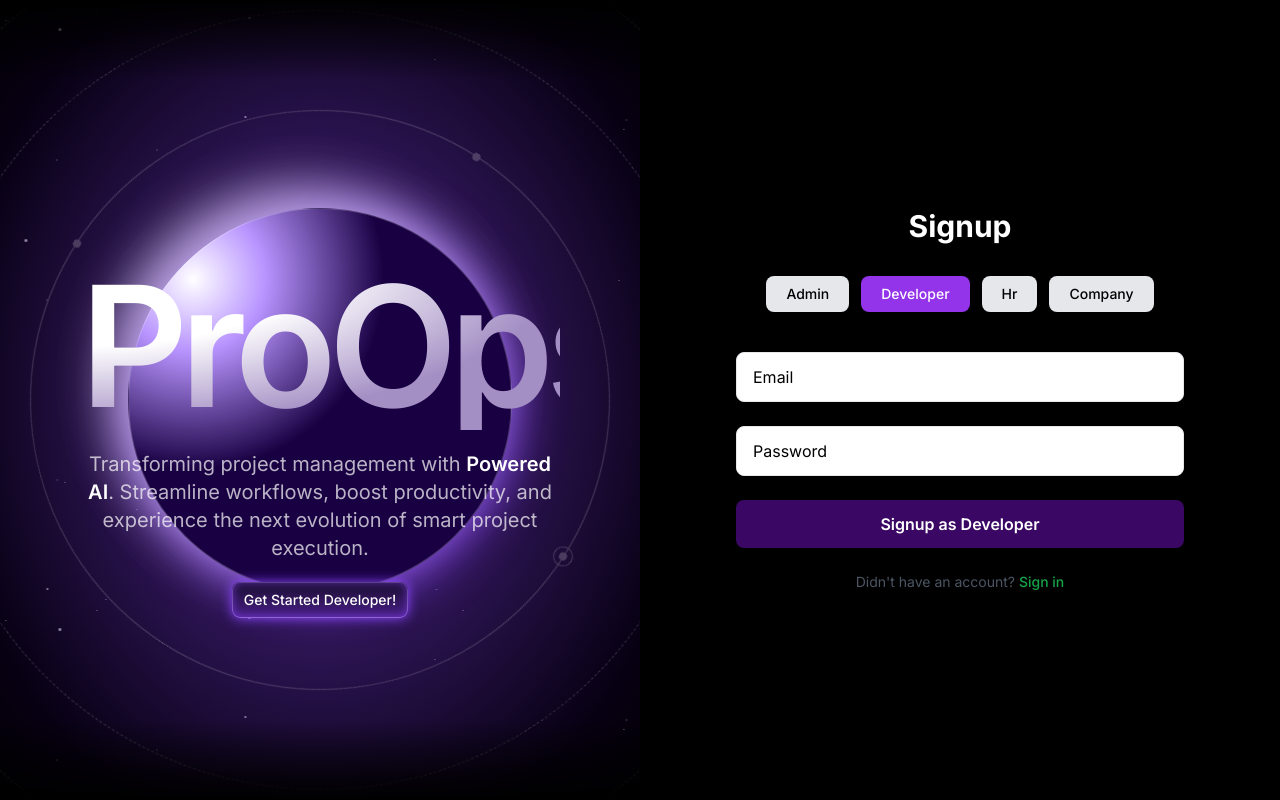
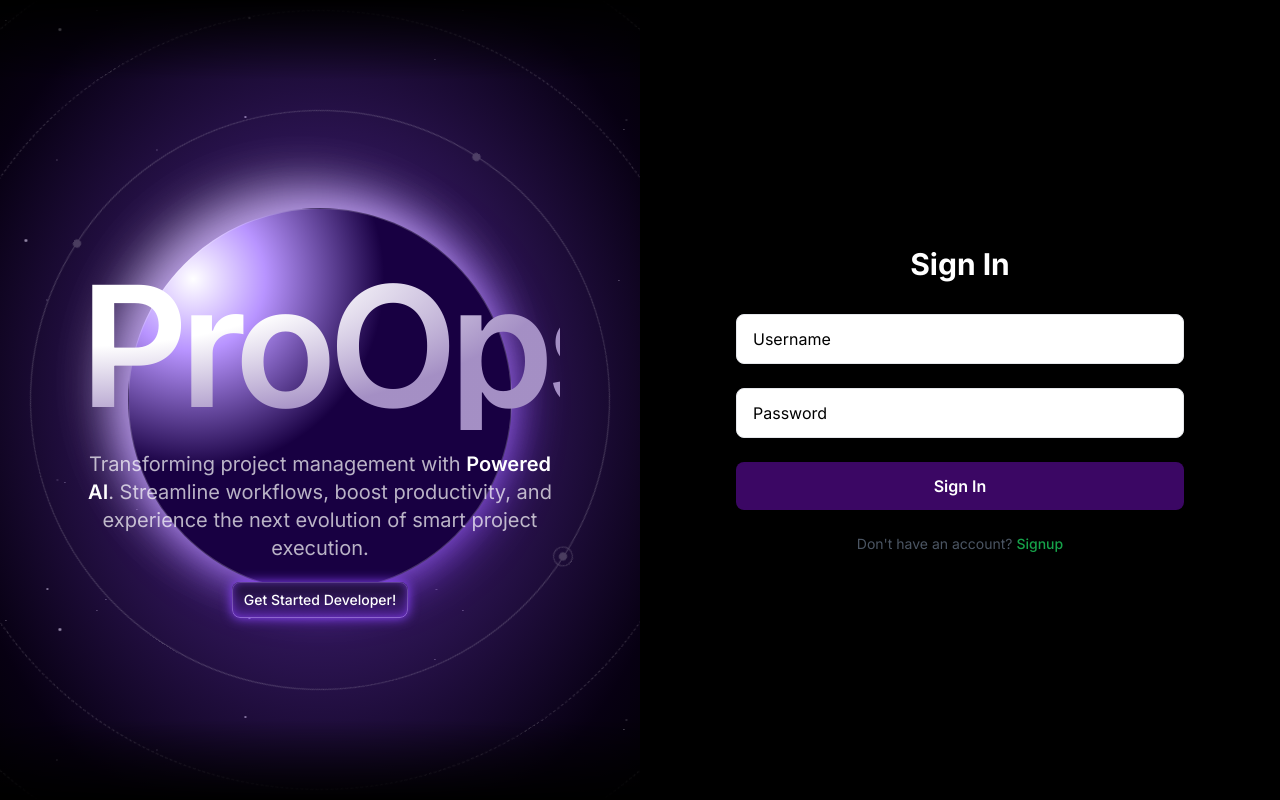
Before and after one commit to sandyddeveloper/ProOpsX-AI, a Next.js app: page /auth/signin in a window 1280 px wide. Built offline with nearby package versions, Linux system fonts and the light colour scheme.

Commit message:
auth completed fully

```diff
--- a/package.json
+++ b/package.json
@@ -16,6 +16,7 @@
     "@lottiefiles/dotlottie-react": "^0.7.2",
     "@mui/icons-material": "^7.3.2",
     "@mui/material": "^7.3.2",
+    "axios": "^1.12.2",
     "framer-motion": "^11.3.2",
     "js-cookie": "^3.0.5",
     "lucide-react": "^0.544.0",
--- a/src/app/auth/signin/page.tsx
+++ b/src/app/auth/signin/page.tsx
@@ -1,119 +1,118 @@
 "use client";
 import React, { useState } from "react";
 import Link from "next/link";
+import axios from "axios";
 import AuthLayout from "../AuthLayout";
 
 export default function SigninPage() {
-  const [role, setRole] = useState("developer");
   const [form, setForm] = useState({
     username: "",
-    email: "",
     password: "",
-    confirmPassword: "",
-    companyPhone: "",
-    companyEmail: "",
   });
 
-  const handleChange = (
-    e: React.ChangeEvent<HTMLInputElement | HTMLSelectElement>
-  ) => {
-    const { name, value, files } = e.target as HTMLInputElement;
+  const [loading, setLoading] = useState(false);
+  const [message, setMessage] = useState("");
+
+  const handleChange = (e: React.ChangeEvent<HTMLInputElement | HTMLSelectElement>) => {
+    const { name, value } = e.target;
     setForm({
       ...form,
-      [name]: files ? files[0] : value,
+      [name]: value,
     });
   };
 
-  const handleSubmit = (e: React.FormEvent) => {
+  const handleSubmit = async (e: React.FormEvent) => {
     e.preventDefault();
-    console.log("Form submitted:", { role, ...form });
+    setLoading(true);
+    setMessage("");
+
+    try {
+      // Call your Spring Boot login API
+      const response = await axios.post("http://localhost:8080/api/auth/signin", {
+        username: form.username,
+        password: form.password,
+      });
+
+      const { token, username, roles } = response.data;
+
+      // Optional: store in localStorage for client-side usage
+      localStorage.setItem("token", token);
+      localStorage.setItem("username", username);
+      localStorage.setItem("roles", JSON.stringify(roles));
+
+      // Save JWT in a secure cookie via Next.js API route
+      await fetch("/api/auth/set-cookies", {
+        method: "POST",
+        headers: { "Content-Type": "application/json" },
+        body: JSON.stringify({ token }),
+        credentials: "include", // IMPORTANT
+      });
+
+
+      setMessage("Login successful ✅ Redirecting...");
+
+      // Redirect to dashboard
+      setTimeout(() => {
+        window.location.href = "/dashboard";
+      }, 1000);
+    } catch (error: any) {
+      if (error.response && error.response.data) {
+        setMessage(error.response.data.message || "Invalid credentials!");
+      } else {
+        setMessage("Something went wrong. Please try again.");
+      }
+    } finally {
+      setLoading(false);
+    }
   };
 
   return (
     <AuthLayout>
       <div className="min-h-screen flex flex-col justify-center px-4 sm:px-6 lg:px-8">
-        {/* Title */}
-        <h2 className="text-3xl font-bold text-center mb-8">Signup</h2>
+        <h2 className="text-3xl font-bold text-center mb-8">Sign In</h2>
 
-        {/* Role Toggle */}
-        <div className="flex flex-wrap justify-center gap-3 mb-10">
-          {["admin", "developer", "hr", "company"].map((r) => (
-            <button
-              key={r}
-              onClick={() => setRole(r)}
-              className={`px-5 py-2 rounded-lg text-sm font-medium transition ${role === r
-                  ? "bg-purple-600 text-white"
-                  : "bg-gray-200 text-black hover:bg-gray-300"
-                }`}
-            >
-              {r.charAt(0).toUpperCase() + r.slice(1)}
-            </button>
-          ))}
-        </div>
-
-        {/* Form */}
-        <form
-          onSubmit={handleSubmit}
-          className="w-full max-w-lg mx-auto space-y-6"
-        >
-          {/* Email */}
+        <form onSubmit={handleSubmit} className="w-full max-w-lg mx-auto space-y-6">
           <input
-            type="email"
-            name="email"
-            placeholder="Email"
-            value={form.email}
+            type="text"
+            name="username"
+            placeholder="Username"
+            value={form.username}
             onChange={handleChange}
-            className="w-full border rounded-lg px-4 py-3 text-black placeholder-black"
+            required
+            className="w-full border rounded-lg px-4 py-3 text-black placeholder-black focus:outline-none focus:ring-2 focus:ring-purple-600"
           />
 
-          {/* Password */}
           <input
             type="password"
             name="password"
             placeholder="Password"
             value={form.password}
             onChange={handleChange}
-            className="w-full border rounded-lg px-4 py-3 text-black placeholder-black"
+            required
+            className="w-full border rounded-lg px-4 py-3 text-black placeholder-black focus:outline-none focus:ring-2 focus:ring-purple-600"
           />
 
-          {/* Company Fields */}
-          {role === "company" && (
-            <div className="grid grid-cols-1 sm:grid-cols-2 gap-6">
-              <input
-                type="text"
-                name="companyPhone"
-                placeholder="Phone Number"
-                value={form.companyPhone}
-                onChange={handleChange}
-                className="w-full border rounded-lg px-4 py-3 text-black placeholder-black"
-              />
-              <input
-                type="email"
-                name="companyEmail"
-                placeholder="Company Email"
-                value={form.companyEmail}
-                onChange={handleChange}
-                className="w-full border rounded-lg px-4 py-3 text-black placeholder-black"
-              />
-            </div>
+          <button
+            type="submit"
+            disabled={loading}
+            className="w-full bg-purple-950 text-white py-3 rounded-lg hover:bg-purple-700 transition font-semibold disabled:opacity-50"
+          >
+            {loading ? "Signing in..." : "Sign In"}
+          </button>
+
+          {message && (
+            <p
+              className={`text-center text-sm mt-4 ${message.includes("successful") ? "text-green-600" : "text-red-600"
+                }`}
+            >
+              {message}
+            </p>
           )}
 
-          {/* Submit Button */}
-          <button
-            type="submit"
-            className="w-full bg-purple-950 text-white py-3 rounded-lg hover:bg-purple-700 transition font-semibold"
-          >
-            Signup as {role.charAt(0).toUpperCase() + role.slice(1)}
-          </button>
-
-          {/* Footer */}
           <p className="text-center text-sm text-gray-600 mt-6">
-            Didn&apos;t have an account?{" "}
-            <Link
-              href="/auth/signup"
-              className="text-green-600 hover:text-green-700 font-medium"
-            >
-              Sign in
+            Don&apos;t have an account?{" "}
+            <Link href="/auth/signup" className="text-green-600 hover:text-green-700 font-medium">
+              Signup
             </Link>
           </p>
         </form>
--- a/src/app/auth/signup/page.tsx
+++ b/src/app/auth/signup/page.tsx
@@ -1,6 +1,7 @@
 "use client";
 import React, { useState, DragEvent } from "react";
 import Link from "next/link";
+import axios from "axios";
 import AuthLayout from "../AuthLayout";
 
 export default function SignupPage() {
@@ -10,47 +11,62 @@ export default function SignupPage() {
     email: "",
     password: "",
     confirmPassword: "",
-    companyName: "",
-    companyAddress: "",
-    companyPhone: "",
-    companyEmail: "",
-    industryType: "",
-    website: "",
-    employees: "",
-    companyLogo: null as File | null,
   });
+  const [loading, setLoading] = useState(false);
+  const [message, setMessage] = useState("");
 
-  const handleChange = (e: React.ChangeEvent<HTMLInputElement | HTMLSelectElement>) => {
-    const { name, value, files } = e.target as HTMLInputElement;
-    setForm({ ...form, [name]: files ? files[0] : value });
-  };
-
-  const handleDrop = (e: DragEvent<HTMLDivElement>) => {
-    e.preventDefault();
-    const file = e.dataTransfer.files[0];
-    if (file && file.type.startsWith("image/")) {
-      setForm({ ...form, companyLogo: file });
-    }
+  const handleChange = (
+    e: React.ChangeEvent<HTMLInputElement | HTMLSelectElement>
+  ) => {
+    const { name, value } = e.target;
+    setForm({ ...form, [name]: value });
   };
 
   const handleDragOver = (e: DragEvent<HTMLDivElement>) => {
     e.preventDefault();
   };
 
-  const handleSubmit = (e: React.FormEvent) => {
+  const handleSubmit = async (e: React.FormEvent) => {
     e.preventDefault();
-    console.log("Form submitted:", { role, ...form });
+
+    if (form.password !== form.confirmPassword) {
+      setMessage("Passwords do not match!");
+      return;
+    }
+
+    setLoading(true);
+    setMessage("");
+
+    try {
+      const response = await axios.post("http://localhost:8080/api/auth/signup", {
+        username: form.username,
+        email: form.email,
+        password: form.password,
+        role: [role], // Backend expects array of roles
+      });
+
+      setMessage(response.data.message || "User registered successfully!");
+    } catch (error: any) {
+      if (error.response && error.response.data) {
+        setMessage(error.response.data.message || "Signup failed!");
+      } else {
+        setMessage("Something went wrong. Please try again.");
+      }
+    } finally {
+      setLoading(false);
+    }
   };
 
   return (
     <AuthLayout>
-      <div className="min-h-screen flex flex-col justify-center px-4 sm:px-6 ">
+      <div className="min-h-screen flex flex-col justify-center px-4 sm:px-6">
         <h2 className="text-3xl font-bold text-center mb-6 sm:mb-8">Signup</h2>
 
         <div className="flex flex-wrap justify-center gap-3 mb-10">
-          {["admin", "developer", "hr", "company"].map((r) => (
+          {["admin", "developer", "hr"].map((r) => (
             <button
               key={r}
+              type="button"
               onClick={() => setRole(r)}
               className={`px-5 py-2 rounded-lg text-sm font-medium transition ${
                 role === r
@@ -63,7 +79,10 @@ export default function SignupPage() {
           ))}
         </div>
 
-        <form onSubmit={handleSubmit} className="max-w-lg mx-auto space-y-4 sm:space-y-6">
+        <form
+          onSubmit={handleSubmit}
+          className="max-w-lg mx-auto space-y-4 sm:space-y-6"
+        >
           <div className="grid grid-cols-1 sm:grid-cols-2 gap-4 sm:gap-6">
             <input
               type="text"
@@ -72,6 +91,7 @@ export default function SignupPage() {
               value={form.username}
               onChange={handleChange}
               className="w-full border rounded-lg px-3 py-2 sm:py-3 text-black placeholder-black focus:outline-none focus:ring-2 focus:ring-purple-600"
+              required
             />
             <input
               type="email"
@@ -80,6 +100,7 @@ export default function SignupPage() {
               value={form.email}
               onChange={handleChange}
               className="w-full border rounded-lg px-3 py-2 sm:py-3 text-black placeholder-black focus:outline-none focus:ring-2 focus:ring-purple-600"
+              required
             />
           </div>
 
@@ -91,6 +112,7 @@ export default function SignupPage() {
               value={form.password}
               onChange={handleChange}
               className="w-full border rounded-lg px-3 py-2 sm:py-3 text-black placeholder-black focus:outline-none focus:ring-2 focus:ring-purple-600"
+              required
             />
             <input
               type="password"
@@ -99,119 +121,29 @@ export default function SignupPage() {
               value={form.confirmPassword}
               onChange={handleChange}
               className="w-full border rounded-lg px-3 py-2 sm:py-3 text-black placeholder-black focus:outline-none focus:ring-2 focus:ring-purple-600"
+              required
             />
           </div>
-          {role === "company" && (
-            <div className="space-y-4 sm:space-y-6">
-              <div className="grid grid-cols-1 sm:grid-cols-2 gap-4 sm:gap-6">
-                <input
-                  type="text"
-                  name="companyName"
-                  placeholder="Company Name"
-                  value={form.companyName}
-                  onChange={handleChange}
-                  className="w-full border rounded-lg px-3 py-2 text-black placeholder-black focus:outline-none focus:ring-2 focus:ring-purple-600"
-                />
-                <input
-                  type="text"
-                  name="companyAddress"
-                  placeholder="Company Address"
-                  value={form.companyAddress}
-                  onChange={handleChange}
-                  className="w-full border rounded-lg px-3 py-2 text-black placeholder-black focus:outline-none focus:ring-2 focus:ring-purple-600"
-                />
-              </div>
-
-              <div className="grid grid-cols-1 sm:grid-cols-2 gap-4 sm:gap-6">
-                <input
-                  type="text"
-                  name="companyPhone"
-                  placeholder="Phone Number"
-                  value={form.companyPhone}
-                  onChange={handleChange}
-                  className="w-full border rounded-lg px-3 py-2 text-black placeholder-black focus:outline-none focus:ring-2 focus:ring-purple-600"
-                />
-                <input
-                  type="email"
-                  name="companyEmail"
-                  placeholder="Company Email"
-                  value={form.companyEmail}
-                  onChange={handleChange}
-                  className="w-full border rounded-lg px-3 py-2 text-black placeholder-black focus:outline-none focus:ring-2 focus:ring-purple-600"
-                />
-              </div>
-
-              <div className="grid grid-cols-1 sm:grid-cols-2 gap-4 sm:gap-6">
-                <select
-                  name="industryType"
-                  value={form.industryType}
-                  onChange={handleChange}
-                  className="w-full border rounded-lg px-3 py-2 text-black placeholder-black focus:outline-none focus:ring-2 focus:ring-purple-600"
-                >
-                  <option value="">Select Industry Type</option>
-                  <option value="IT">IT</option>
-                  <option value="Manufacturing">Manufacturing</option>
-                  <option value="Finance">Finance</option>
-                  <option value="Healthcare">Healthcare</option>
-                  <option value="Education">Education</option>
-                </select>
-                <input
-                  type="text"
-                  name="website"
-                  placeholder="Website (optional)"
-                  value={form.website}
-                  onChange={handleChange}
-                  className="w-full border rounded-lg px-3 py-2 text-black placeholder-black focus:outline-none focus:ring-2 focus:ring-purple-600"
-                />
-              </div>
-
-              <div className="grid grid-cols-1 sm:grid-cols-2 gap-4 sm:gap-6">
-                <input
-                  type="number"
-                  name="employees"
-                  placeholder="Number of Employees"
-                  value={form.employees}
-                  onChange={handleChange}
-                  className="w-full border rounded-lg px-3 py-2 text-black placeholder-black focus:outline-none focus:ring-2 focus:ring-purple-600"
-                />
-
-                <div
-                  className="flex flex-col items-center justify-center border-2 border-dashed rounded-lg p-4 sm:p-6 cursor-pointer bg-gray-50 hover:bg-gray-100 transition w-full"
-                  onDrop={handleDrop}
-                  onDragOver={handleDragOver}
-                  onClick={() => document.getElementById("companyLogo")?.click()}
-                >
-                  <input
-                    type="file"
-                    id="companyLogo"
-                    name="companyLogo"
-                    accept="image/*"
-                    onChange={handleChange}
-                    className="hidden"
-                  />
-                  {form.companyLogo ? (
-                    <img
-                      src={URL.createObjectURL(form.companyLogo)}
-                      alt="Company Logo Preview"
-                      className="h-20 w-20 object-cover rounded-lg border"
-                    />
-                  ) : (
-                    <p className="text-gray-500 text-center text-sm">
-                      Drag & Drop Logo <br /> or{" "}
-                      <span className="text-green-600 font-medium">Browse</span>
-                    </p>
-                  )}
-                </div>
-              </div>
-            </div>
-          )}
 
           <button
             type="submit"
-            className="w-full bg-purple-950 text-white py-3 rounded-lg hover:bg-purple-700 transition font-semibold"
+            disabled={loading}
+            className="w-full bg-purple-950 text-white py-3 rounded-lg hover:bg-purple-700 transition font-semibold disabled:opacity-50"
           >
-            Signup as {role.charAt(0).toUpperCase() + role.slice(1)}
+            {loading ? "Signing up..." : `Signup as ${role.charAt(0).toUpperCase() + role.slice(1)}`}
           </button>
+
+          {message && (
+            <p
+              className={`text-center text-sm mt-4 sm:mt-6 ${
+                message.includes("successfully")
+                  ? "text-green-600"
+                  : "text-red-600"
+              }`}
+            >
+              {message}
+            </p>
+          )}
 
           {/* Footer */}
           <p className="text-center text-sm text-gray-600 mt-4 sm:mt-6">
--- a/src/app/dashboard/MainArea.tsx
+++ b/src/app/dashboard/MainArea.tsx
@@ -2,10 +2,41 @@
 
 import DashboardBoxes from '@/components/dashboard/DashboardBoxes';
 import { Button } from '@mui/material';
-import React from 'react';
+import axios from 'axios';
+import React, { useEffect, useState } from 'react';
 import { FaPlus } from 'react-icons/fa';
 
+interface User {
+    username: string;
+    email: string;
+}
+
 const MainArea = () => {
+    const [user, setUser] = useState<User | null>(null);
+    useEffect(() => {
+        const fetchUser = async () => {
+            try {
+                const token = localStorage.getItem("token");
+                if (!token) return;
+
+                const response = await axios.get("http://localhost:8080/api/auth/user", {
+                    headers: {
+                        Authorization: `Bearer ${token}`,
+                    },
+                    withCredentials: true,
+                });
+
+                setUser({
+                    username: response.data.username,
+                    email: response.data.email,
+                });
+            } catch (error) {
+                console.error("Failed to fetch user info", error);
+            }
+        };
+
+        fetchUser();
+    }, []);
     return (
         <div className="w-full h-full space-y-6">
             {/* Greeting Section */}
@@ -13,7 +44,7 @@ const MainArea = () => {
                 {/* Left Side */}
                 <div className="flex flex-col gap-4 text-center md:text-left">
                     <h1 className="text-3xl md:text-4xl font-bold leading-tight text-gray-900 dark:text-gray-100">
-                        Good Morning,<br />Harini
+                        Good Morning,<br />{user ? user.username : "Loading..."}
                     </h1>
                     <p className="text-sm md:text-base text-gray-600 dark:text-gray-400 max-w-md">
                         Here&apos;s what&apos;s happening today. See the statistics at once.
--- a/src/app/dashboard/layout.tsx
+++ b/src/app/dashboard/layout.tsx
@@ -1,4 +1,5 @@
 import { cookies } from "next/headers";
+import { redirect } from "next/navigation";
 import ThemeProvider from "@/context/ThemeProvider";
 import DashboardShell from "./DashboardShell";
 
@@ -7,17 +8,21 @@ export default function DashboardLayout({
 }: {
   children: React.ReactNode;
 }) {
+  // Get JWT token from cookies
   const cookieStore = cookies();
+  const token = cookieStore.get("token")?.value;
+
+  // Redirect if not authenticated
+  if (!token) {
+    redirect("/auth/signin");
+  }
+
+  // Get theme from cookies
   const theme = (cookieStore.get("theme")?.value as "light" | "dark") || "light";
 
   return (
-
-
-      <ThemeProvider defaultTheme={theme}>
-        <DashboardShell>{children}</DashboardShell>
-      </ThemeProvider>
-
-
-
+    <ThemeProvider defaultTheme={theme}>
+      <DashboardShell>{children}</DashboardShell>
+    </ThemeProvider>
   );
 }
--- a/src/components/Header.tsx
+++ b/src/components/Header.tsx
@@ -1,22 +1,26 @@
-import React, { useContext } from "react"
-import SearchBox from "./ui/SearchBox"
-import { Button, IconButton } from "@mui/material"
-import MenuIcon from "@mui/icons-material/Menu"
-import { BsCloudMoon, BsSun } from "react-icons/bs"
-import { IoIosNotificationsOutline } from "react-icons/io"
-import { ThemeContext } from "@/context/ThemeContext"
+"use client";
+import React, { useContext, useEffect, useState } from "react";
+import SearchBox from "./ui/SearchBox";
+import { Button, IconButton } from "@mui/material";
+import MenuIcon from "@mui/icons-material/Menu";
+import { BsCloudMoon, BsSun } from "react-icons/bs";
+import { ThemeContext } from "@/context/ThemeContext";
 import Cookies from "js-cookie";
-import UserLabel from "./ui/UserLabel"
-import Notification from "./ui/Notification"
-
+import UserLabel from "./ui/UserLabel";
+import Notification from "./ui/Notification";
+import axios from "axios";
 
 interface HeaderProps {
-  collapsed: boolean
-  setCollapsed: React.Dispatch<React.SetStateAction<boolean>>
-  mobileOpen: boolean
-  setMobileOpen: React.Dispatch<React.SetStateAction<boolean>>
+  collapsed: boolean;
+  setCollapsed: React.Dispatch<React.SetStateAction<boolean>>;
+  mobileOpen: boolean;
+  setMobileOpen: React.Dispatch<React.SetStateAction<boolean>>;
 }
 
+interface User {
+  username: string;
+  email: string;
+}
 
 const Header: React.FC<HeaderProps> = ({
   collapsed,
@@ -24,26 +28,56 @@ const Header: React.FC<HeaderProps> = ({
   mobileOpen,
   setMobileOpen,
 }) => {
+  const context = useContext(ThemeContext);
 
-  const context = useContext(ThemeContext)
+  const [user, setUser] = useState<User | null>(null);
+
+  // Toggle theme
   const changeTheme = () => {
-    const newTheme = context.theme === 'dark' ? 'light' : 'dark';
+    const newTheme = context.theme === "dark" ? "light" : "dark";
     context.setTheme(newTheme);
-    Cookies.set('theme', newTheme);
-    document.documentElement.classList.toggle('dark', newTheme === 'dark');
-  }
+    Cookies.set("theme", newTheme);
+    document.documentElement.classList.toggle("dark", newTheme === "dark");
+  };
+
+  // Fetch user info from Spring Boot
+  useEffect(() => {
+    const fetchUser = async () => {
+      try {
+        const token = localStorage.getItem("token");
+        if (!token) return;
+
+        const response = await axios.get("http://localhost:8080/api/auth/user", {
+          headers: {
+            Authorization: `Bearer ${token}`,
+          },
+          withCredentials: true,
+        });
+
+        setUser({
+          username: response.data.username,
+          email: response.data.email,
+        });
+      } catch (error) {
+        console.error("Failed to fetch user info", error);
+      }
+    };
+
+    fetchUser();
+  }, []);
 
   const handleLogout = () => {
-    console.log("User logged out!")
-  }
+    localStorage.removeItem("token");
+    Cookies.remove("token");
+    window.location.href = "/auth/signin";
+  };
+
   return (
     <header
       className="w-full sticky top-0 z-10 flex items-center justify-between py-3 px-4 shadow-sm
              border-b-2 border-gray-300 dark:border-medium
              bg-gray-50 dark:bg-dark transition-colors duration-300"
     >
-
-
       {/* Left Section: Sidebar toggle + Search */}
       <div className="flex items-center gap-3">
         {/* Desktop toggle */}
@@ -70,12 +104,17 @@ const Header: React.FC<HeaderProps> = ({
 
         {/* Search box visible only on lg+ */}
         <div className="hidden lg:block">
-          <SearchBox placeholder="Search here..." width={300} suggestions={["a", "b", "c"]}/>
+          <SearchBox
+            placeholder="Search here..."
+            width={300}
+            suggestions={["a", "b", "c"]}
+          />
         </div>
       </div>
 
-      {/* Right Section: Theme icons */}
+      {/* Right Section */}
       <div className="flex items-center gap-3 text-xl">
+        {/* Theme toggle */}
         <Button
           onClick={changeTheme}
           className="!min-w-[40px] !w-[40px] !h-[40px] !rounded-full
@@ -89,20 +128,24 @@ const Header: React.FC<HeaderProps> = ({
           )}
         </Button>
 
+        {/* Notifications */}
         <Notification />
 
+        {/* User info */}
         <div className="flex items-center gap-2">
-          <UserLabel
-            name="Santhosh Raj"
-            email="santhosh@example.com"
-            onLogout={handleLogout}
-          />
+          {user ? (
+            <UserLabel
+              name={user.username}
+              email={user.email}
+              onLogout={handleLogout}
+            />
+          ) : (
+            <span className="text-sm text-gray-500">Loading...</span>
+          )}
         </div>
       </div>
     </header>
+  );
+};
 
-
-  )
-}
-
-export default Header
+export default Header;
```
Also changed, not shown: src/app/api/auth/set-cookies/route.ts (added, +28 -0 lines), src/services/auth.ts (added, +16 -0 lines), 1 other file (tests, documents, lock files or other folders).
